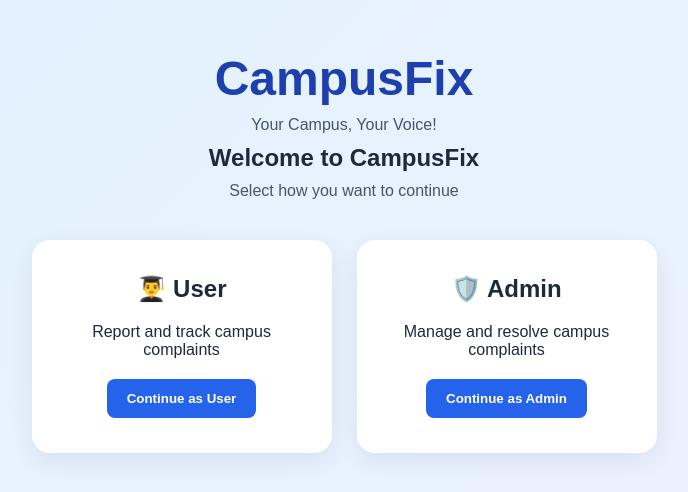
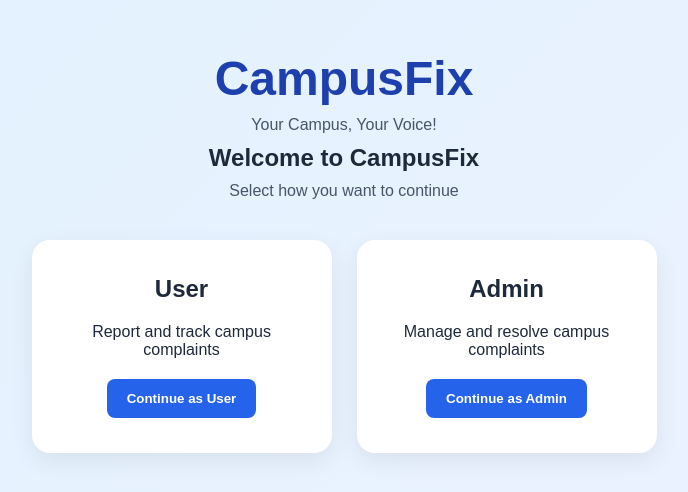
Before and after one commit to tanvigarg06072006-del/CampusFix-Capstone_project, a React app in the folder frontend/: page / in a window 1280 px wide. Shown: the part 148-640 px from the top of the page, without its empty margins (296-984 px from the left). Built offline with nearby package versions, Linux system fonts and the light colour scheme; the HTML template or start-up script is replaced by a standard one.

Commit message:
Remove emojis from CampusFix role selection page

```diff
--- a/frontend/src/pages/RoleSelection.jsx
+++ b/frontend/src/pages/RoleSelection.jsx
@@ -13,13 +13,13 @@ export default function RoleSelection() {
 
       <div className="role-container">
         <div className="role-card" onClick={() => navigate("/login/user")}>
-          <h2>👨‍🎓 User</h2>
+          <h2> User</h2>
           <p>Report and track campus complaints</p>
           <button>Continue as User</button>
         </div>
 
         <div className="role-card" onClick={() => navigate("/login/admin")}>
-          <h2>🛡️ Admin</h2>
+          <h2> Admin</h2>
           <p>Manage and resolve campus complaints</p>
           <button>Continue as Admin</button>
         </div>
```
